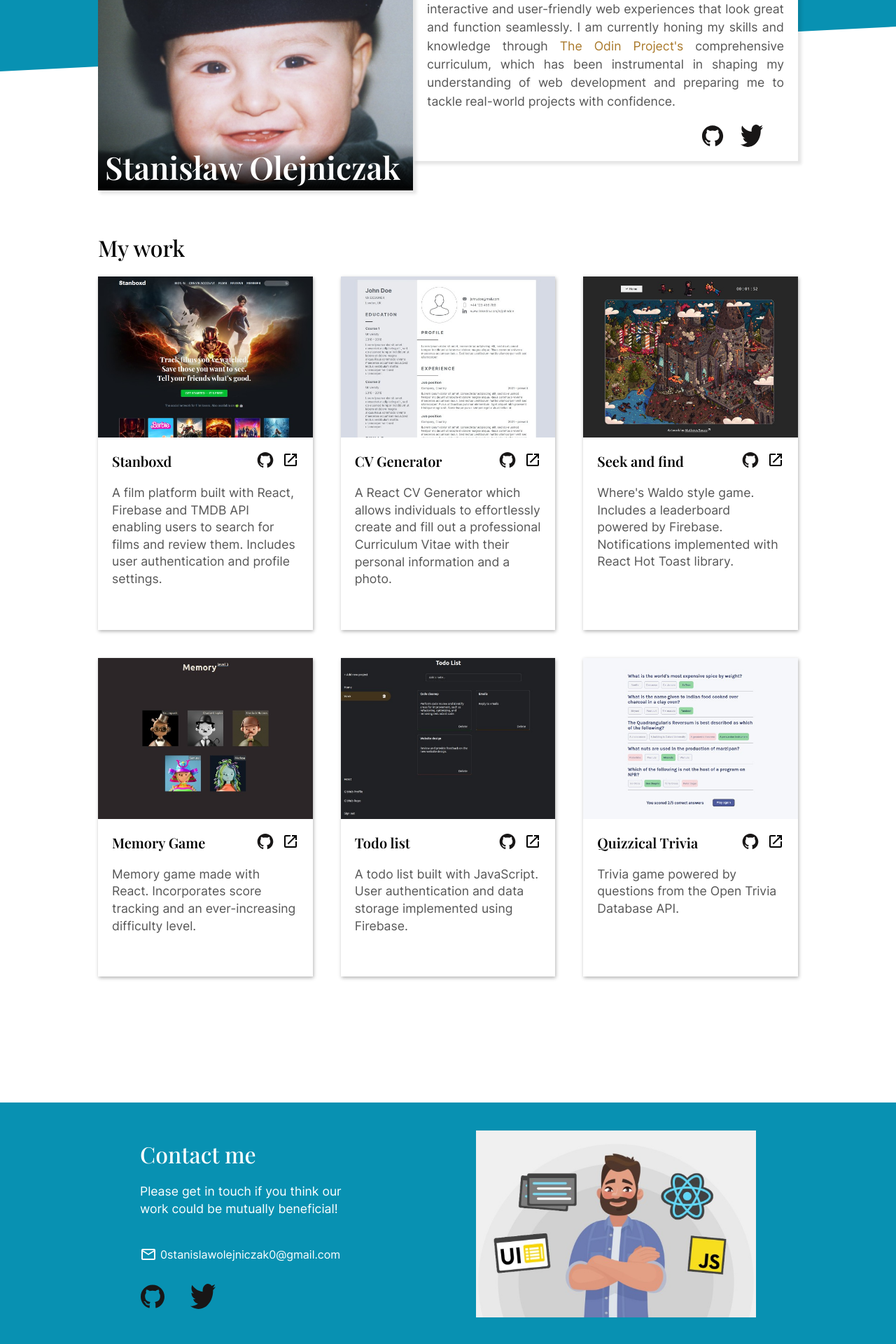
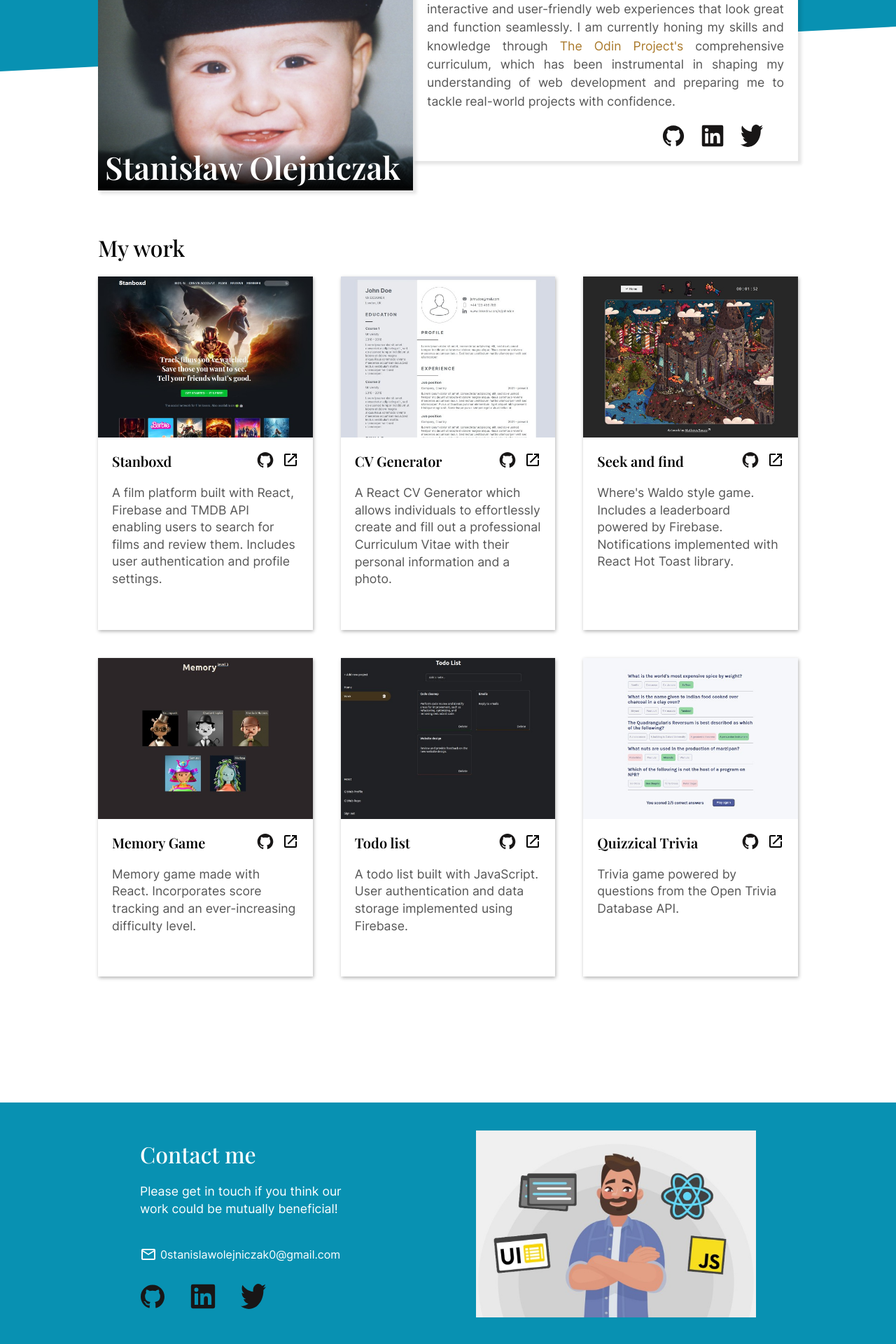
Before and after one commit to McStanley/portfolio, a React (Vite) app: page / in a window 1280 px wide. Shown: the part 218-2138 px from the top of the page at 70% size. Built offline with nearby package versions, Linux system fonts and the light colour scheme.

Commit message:
Add links to LinkedIn

```diff
--- a/src/components/Footer.jsx
+++ b/src/components/Footer.jsx
@@ -1,5 +1,6 @@
 import Envelope from '../assets/envelope.svg';
 import GithubLogo from '../assets/github.svg';
+import LinkedInLogo from '../assets/linkedin.svg';
 import TwitterLogo from '../assets/twitter.svg';
 import ImageMobile from '../assets/footer-image-mobile.jpg';
 import ImageTablet from '../assets/footer-image-tablet.jpg';
@@ -34,6 +35,17 @@ function Footer() {
               <img className="Footer-logo" src={GithubLogo} alt="Github" />
             </a>
             <a
+              href="https://linkedin.com/in/stanislaw-olejniczak/"
+              target="_blank"
+              rel="noreferrer"
+            >
+              <img
+                className="Footer-logo"
+                src={LinkedInLogo}
+                alt="LinkedIn"
+              ></img>
+            </a>
+            <a
               href="https://twitter.com/16stanley16"
               target="_blank"
               rel="noreferrer"
--- a/src/components/Header.jsx
+++ b/src/components/Header.jsx
@@ -1,5 +1,6 @@
 import Avatar from '../assets/avatar_hq.jpg';
 import GithubLogo from '../assets/github.svg';
+import LinkedInLogo from '../assets/linkedin.svg';
 import TwitterLogo from '../assets/twitter.svg';
 import './styles/Header.css';
 
@@ -38,6 +39,13 @@ function Header() {
             <img className="Header-logo" src={GithubLogo} alt="Github" />
           </a>
           <a
+            href="https://linkedin.com/in/stanislaw-olejniczak/"
+            target="_blank"
+            rel="noreferrer"
+          >
+            <img className="Header-logo" src={LinkedInLogo} alt="LinkedIn" />
+          </a>
+          <a
             href="https://twitter.com/16stanley16"
             target="_blank"
             rel="noreferrer"
```
Also changed, not shown: src/assets/linkedin.svg (added).
